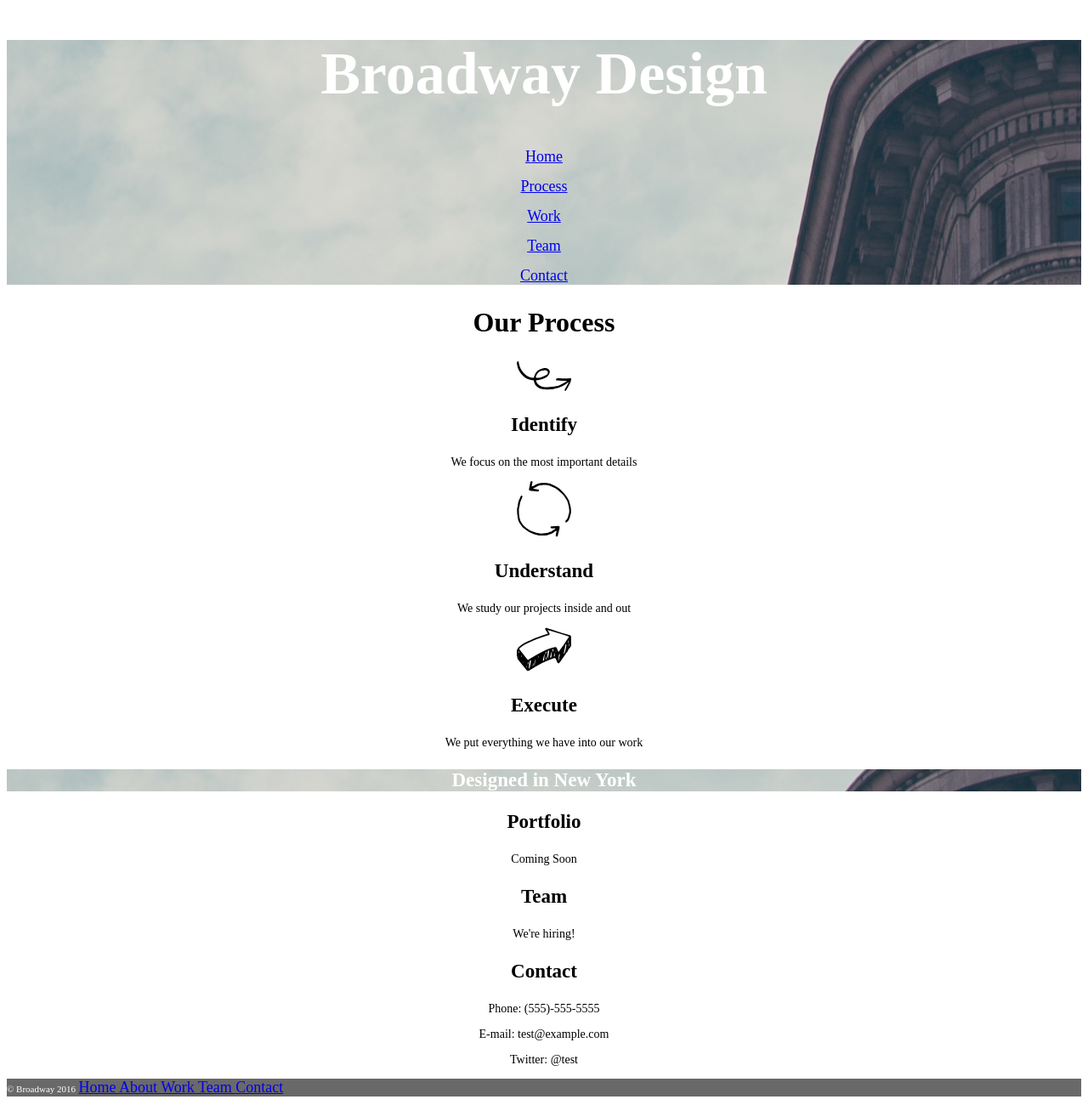
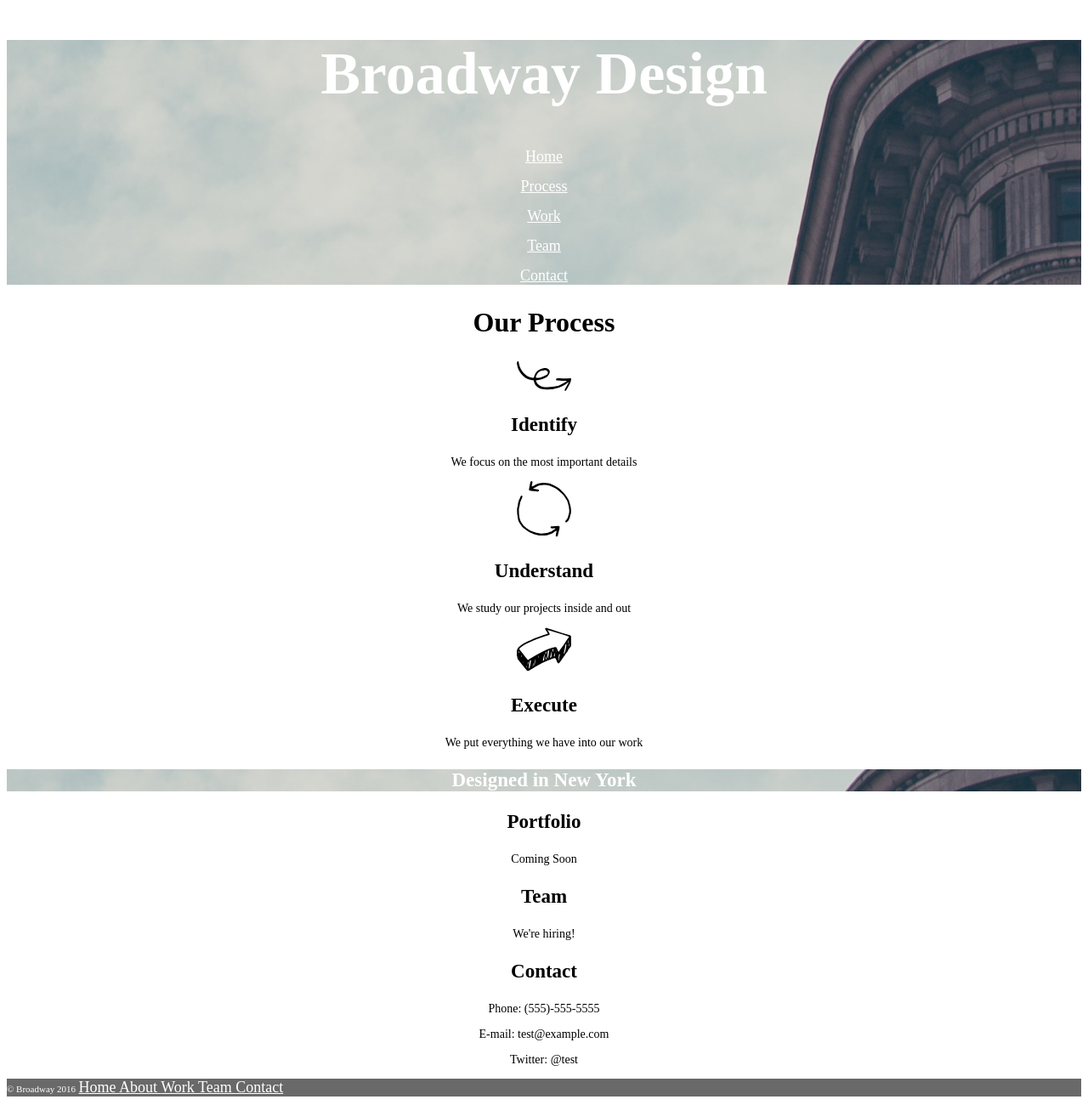
Before and after one commit to goz2306/broadway, a plain HTML site: page index.html in a window 1280 px wide. Shown: the whole page at 85% size. Drawn offline with Linux system fonts and the light colour scheme.

Commit message:
Update to <a> elements to override browser - make white

```diff
--- a/index.html
+++ b/index.html
@@ -7,11 +7,11 @@
   <body>
     <div id="home" class="sky white">
       <h1> Broadway Design</h1>
-      <p><a href="#home">Home</a></p>
-      <p><a href="#process">Process</a></p>
-      <p><a href="#work">Work</a></p>
-      <p><a href="#team">Team</a></p>
-      <p><a href="#contact">Contact</a></p>
+      <p><a href="#home" class="white">Home</a></p>
+      <p><a href="#process" class="white">Process</a></p>
+      <p><a href="#work" class="white">Work</a></p>
+      <p><a href="#team" class="white">Team</a></p>
+      <p><a href="#contact" class="white">Contact</a></p>
     </div>
     <div id="process">
       <h2>Our Process</h2>
@@ -42,8 +42,12 @@
     </div>
 
     <div class="footer white">
-      <p><span>&copy; Broadway 2016</span> <a href="#home">Home </a><a href="#process">About </a>
-        <a href="#work">Work </a><a href="#team">Team </a><a href="#contact">Contact</a></p>
+      <p><span>&copy; Broadway 2016</span>
+        <a href="#home" class="white">Home </a>
+        <a href="#process" class="white">About </a>
+        <a href="#work" class="white">Work </a>
+        <a href="#team" class="white">Team </a>
+        <a href="#contact" class="white">Contact</a></p>
     </div>
 
 
```
